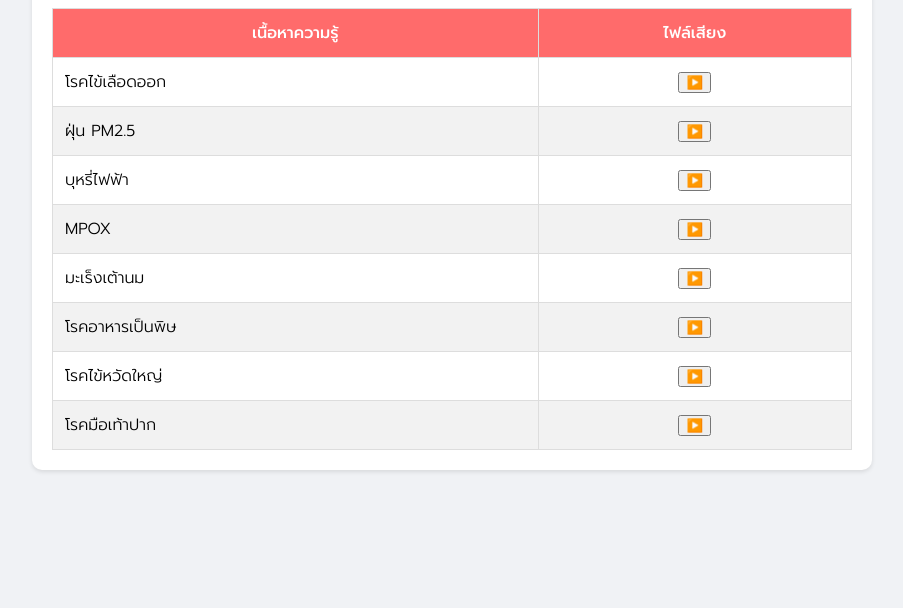
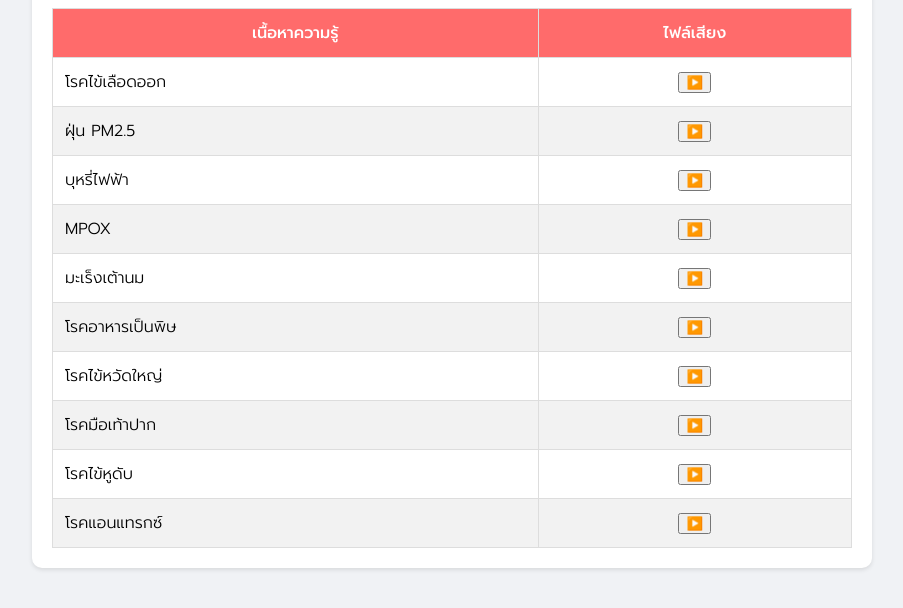
Before and after one commit to JS-nonsaad/nsspodcast, a plain HTML site: page index.html in a window 1280 px wide. Shown: the part 132-740 px from the top of the page, without its empty margins (188-1091 px from the left). Drawn offline with Linux system fonts and the light colour scheme.

Commit message:
Update index.html

```diff
--- a/index.html
+++ b/index.html
@@ -149,6 +149,14 @@
         {
             title: "โรคมือเท้าปาก",
             audioUrl: "https://js-nonsaad.github.io/pm2.5/11. โรคมือเท้าปาก.mp3"
+        },
+        {
+            title: "โรคไข้หูดับ",
+            audioUrl: "https://js-nonsaad.github.io/pm2.5/9.ไข้หูดับ.mp3"
+        },
+        {
+            title: "โรคแอนแทรกซ์",
+            audioUrl: "https://js-nonsaad.github.io/pm2.5/10.โรคแอนแทรกซ์.mp3"
         }
 
     ];
```
